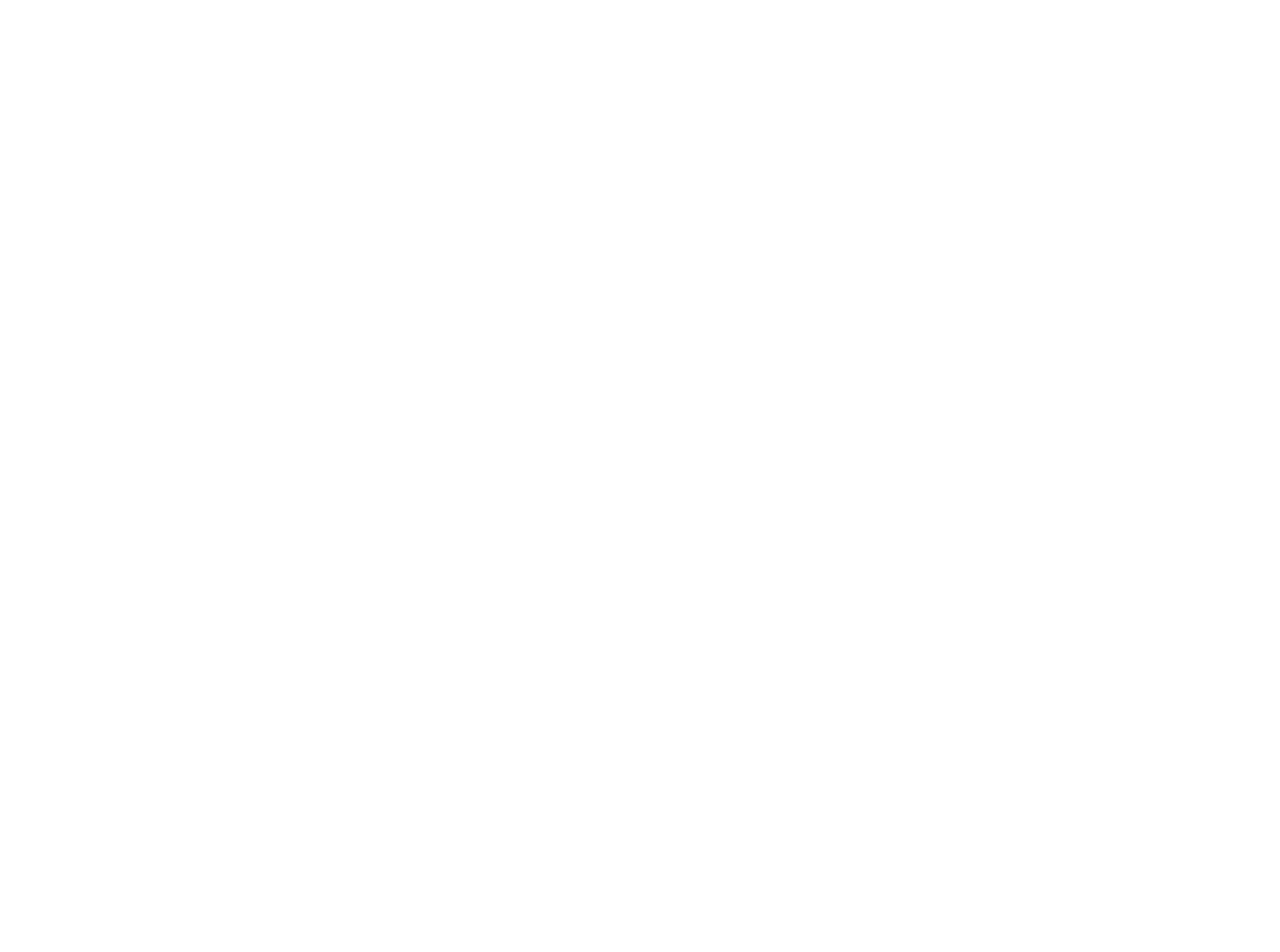
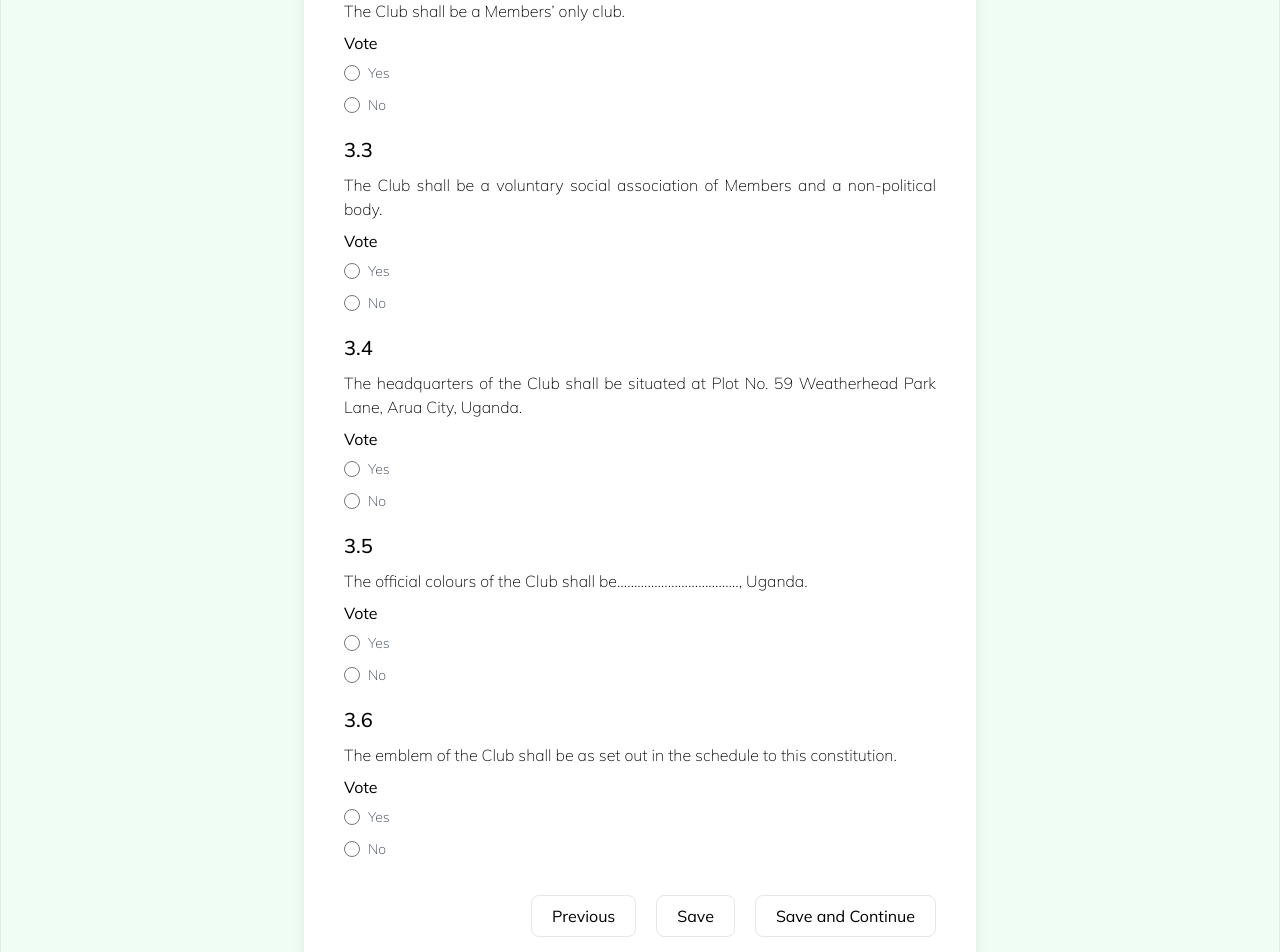
Before and after one commit to Orijadribo/wnc-voting-system, a React (Create React App) app: page /section_one in a window 1280 px wide. Before the commit this address had no page. Shown: the part 1160-2112 px from the top of the page. Before the commit the page ends 800 px from the top, so only its background shows below. Built offline with nearby package versions, Linux system fonts and the light colour scheme.

Commit message:
link to another url

```diff
--- a/src/App.js
+++ b/src/App.js
@@ -4,16 +4,26 @@
 import Section from './sections/Section';
 
 function App() {
+
+  const sections = [
+    { path: '/', name: 'login', element: <Login /> }, // login as index
+    { path: '/section_one', name: 'section_one', element: <Section /> },
+    { path: '/section_two', name: 'section_two', element: <Section /> },
+    { path: '/section_three', name: 'section_three', element: <Section /> },
+    { path: '/section_four', name: 'section_four', element: <Section /> },
+    { path: '/section_five', name: 'section_five', element: <Section /> },
+    { path: '/section_six', name: 'section_six', element: <Section /> },
+    { path: '/section_seven', name: 'section_seven', element: <Section /> },
+    { path: '/section_eight', name: 'section_eight', element: <Section /> },
+  ];
+
   return (
     <div className='font-mulish'>
       <Router>
         <Routes>
-          <Route index element={<Login />} />
-          <Route path='/section' element={<Section />} />
-          {/* <Route path='/section_two' element={<AdminPanel />} />
-        <Route path='/section_three' element={<AdminPanel />} />
-        <Route path='/section_four' element={<AdminPanel />} />
-        <Route path='/section_five' element={<AdminPanel />} /> */}
+          {sections.map((section, index) => (
+            <Route key={index} path={section.path} element={section.element} />
+          ))}
         </Routes>
       </Router>
     </div>
--- a/src/pages/Login.jsx
+++ b/src/pages/Login.jsx
@@ -5,7 +5,7 @@
   return (
     <div>
       Login
-      <Link to='/section'>
+      <Link to='/section_one'>
         <button>Next</button>
       </Link>
     </div>
--- a/src/sections/Section.jsx
+++ b/src/sections/Section.jsx
@@ -1,5 +1,6 @@
 import React, { useState } from 'react';
 import { articles } from '../constants';
+import { Link } from 'react-router-dom';
 
 const Section = () => {
   const [selectedVotes, setSelectedVotes] = useState({});
@@ -149,9 +150,11 @@
           <button type='submit' className='border py-2 px-5 rounded-lg'>
             Save
           </button>
-          <button type='submit' className='border py-2 px-5 rounded-lg'>
-            Save and Continue
-          </button>
+          <Link to={'/section_two'}>
+            <button type='submit' className='border py-2 px-5 rounded-lg'>
+              Save and Continue
+            </button>
+          </Link>
         </div>
       </form>
     </div>
```
